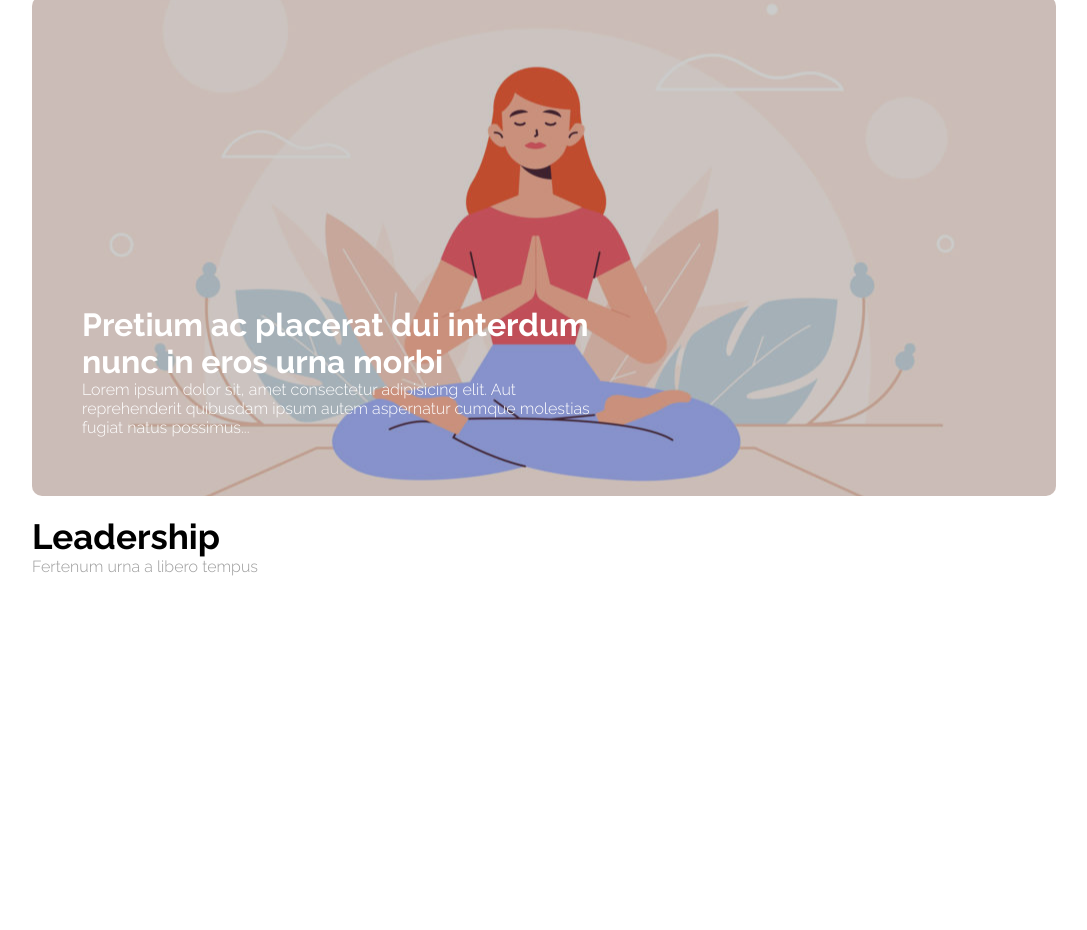
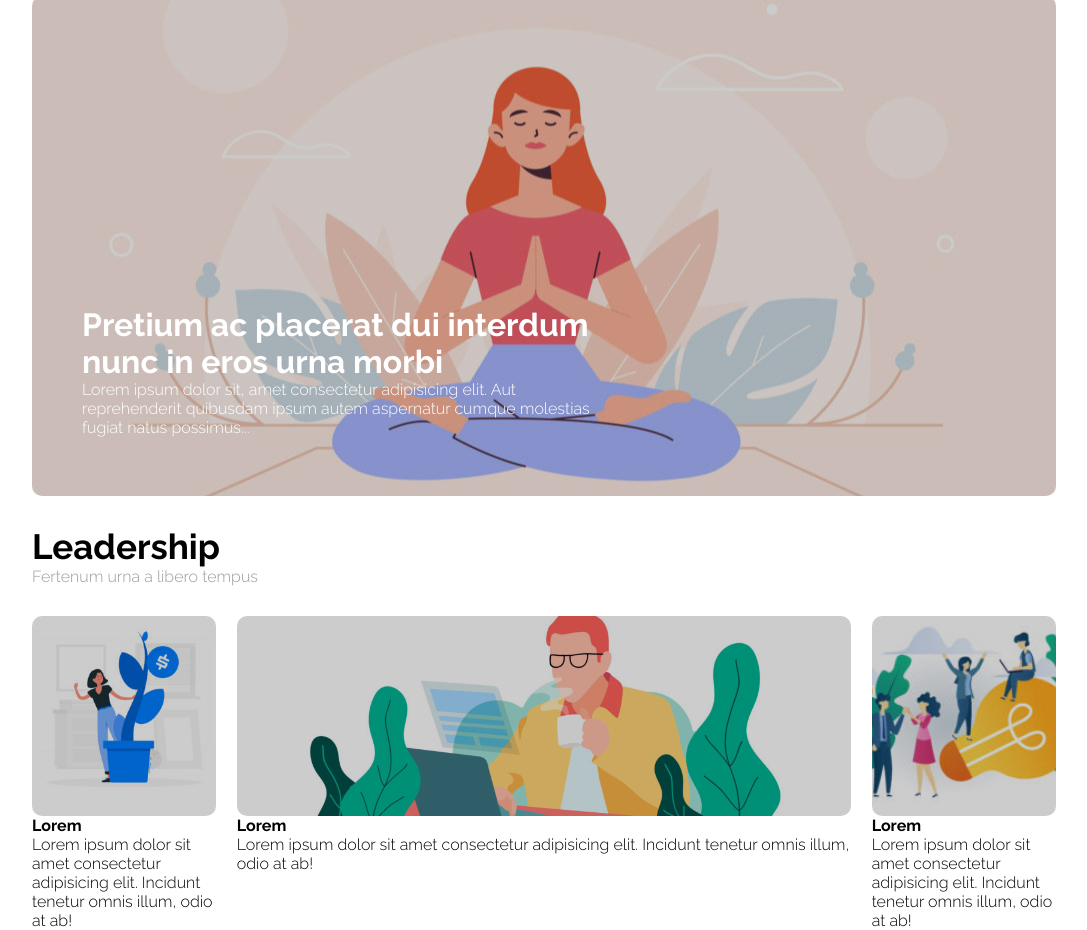
Before and after one commit to Roydano/htmlcss-wp, a plain HTML site: page index.html in a window 1280 px wide. Shown: the part 168-1098 px from the top of the page, without its empty margins (96-1183 px from the left). Before the commit the page ends 800 px from the top, so only its background shows below. Drawn offline with Linux system fonts and the light colour scheme.

Commit message:
add struttura colonne con immagini

```diff
--- a/css/style.css
+++ b/css/style.css
@@ -78,7 +78,7 @@ a{
 /* main-top */
 
 .leadership{
-    padding: 20px 0;
+    padding: 30px 0;
 }
 
 .leadership h2{
@@ -87,3 +87,51 @@ a{
 
 
 /* main-columns */
+
+.clearfix::after{
+    content: '';
+    display: table;
+    clear: both;
+}
+
+aside{
+    width: 18%;
+    float: left;
+
+}
+
+.img-sx{
+    background-image: url(../img/img-1.jpg);
+    background-size: cover;
+    background-position: center;
+    height: 200px;
+    width: 100%;
+    border-radius: 10px;
+}
+
+
+.column-center{
+    width: 60%;
+    float: left;
+    margin: 0 2%;
+}
+
+.img-center{
+    background-image: url(../img/banner-2.jpg);
+    background-size: cover;
+    background-position: center;
+    height: 200px;
+    width: 100%;
+    border-radius: 10px;
+
+}
+
+.img-dx{
+    background-image: url(../img/img-3.jpg);
+    background-size: cover;
+    background-position: center;
+    height: 200px;
+    width: 100%;
+    border-radius: 10px;
+
+}
--- a/index.html
+++ b/index.html
@@ -62,18 +62,45 @@
             <!-- fine main-top -->
 
             <!-- main-columns -->
-            <div class="colonne">
+            <div class="colonne clearfix">
 
                 <!-- columns-sx -->
-                <aside></aside>
+                <aside class="column-sx">
+                    <div class="img-sx">
+                        <div class="bg-grey"></div>
+                    </div>
+                    <div class="column-text">
+                        <h4>Lorem</h4>
+                        <p>Lorem ipsum dolor sit amet consectetur adipisicing elit. Incidunt tenetur omnis illum, odio at ab!</p>
+                     </div>
+                </aside>
                 <!-- fine columns-sx -->
 
                 <!-- columns centrale -->
-                <div></div>
+                <div class="column-center">
+
+                        <div class="img-center">
+                            <div class="bg-grey"></div>
+                        </div>
+                        <div class="column-text">
+                            <h4>Lorem</h4>
+                            <p>Lorem ipsum dolor sit amet consectetur adipisicing elit. Incidunt tenetur omnis illum, odio at ab!</p>
+                         </div>
+
+                </div>
                 <!-- fine columns centrale -->
 
                 <!-- columns-dx -->
-                <aside></aside>
+                <aside class="column-dx">
+                    <div class="img-dx">
+                        <div class="bg-grey"></div>
+                    </div>
+                    <div class="column-text">
+                        <h4>Lorem</h4>
+                        <p>Lorem ipsum dolor sit amet consectetur adipisicing elit. Incidunt tenetur omnis illum, odio at ab!</p>
+                     </div>
+
+                </aside>
                 <!-- fine columns-dx -->
 
             </div>
```
